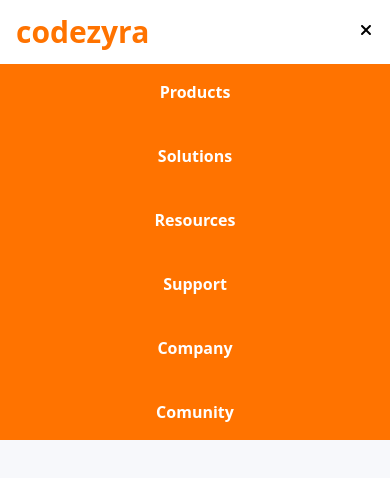
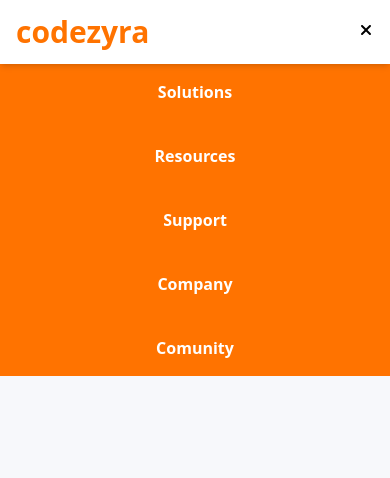
Before and after one commit to Sudila-Jayasekara/codezyra, a React (Vite) app in the folder frontend/: page / in a window 390 px wide. Both pictures are taken after a click on the button 366 px from the left and 30 px from the top of the page. Shown: the top 478 px of the page. Built offline with nearby package versions, Linux system fonts and the light colour scheme.

Commit message:
fixed header

```diff
--- a/frontend/src/App.css
+++ b/frontend/src/App.css
@@ -1,3 +1,7 @@
 body {
     background-color: #f7f8fb;
 }
+
+nav{
+    z-index: 10001 !important;
+}
--- a/frontend/src/components/NavBar.jsx
+++ b/frontend/src/components/NavBar.jsx
@@ -48,7 +48,7 @@ const NavBar = () => {
 
     return (
         <>
-                <nav className='h-16 pl-4 pr-4 flex justify-between items-center bg-white shadow-md'>
+                <nav className='h-16 pl-4 pr-4 flex justify-between items-center bg-white shadow-md fixed top-0 right-0 left-0'>
             <div className='flex justify-start items-center space-x-20 overflow-hidden'>
                 {logo()}
                 <div className='hidden md:flex space-x-10'>
@@ -75,7 +75,7 @@ const NavBar = () => {
             </div>
         </nav>
         {isMenuOpen && (
-            <div className='md:hidden pt-4 pb-4 bg-primary'>
+            <div className='md:hidden pt-4 pb-4 bg-primary fixed top-0 right-0 left-0'>
                 <div className='flex flex-col space-y-10 items-center'>
                     {navItems.map((item) => (
                         <a key={item.path} href={item.link} className='font-bold text-white'>
```
